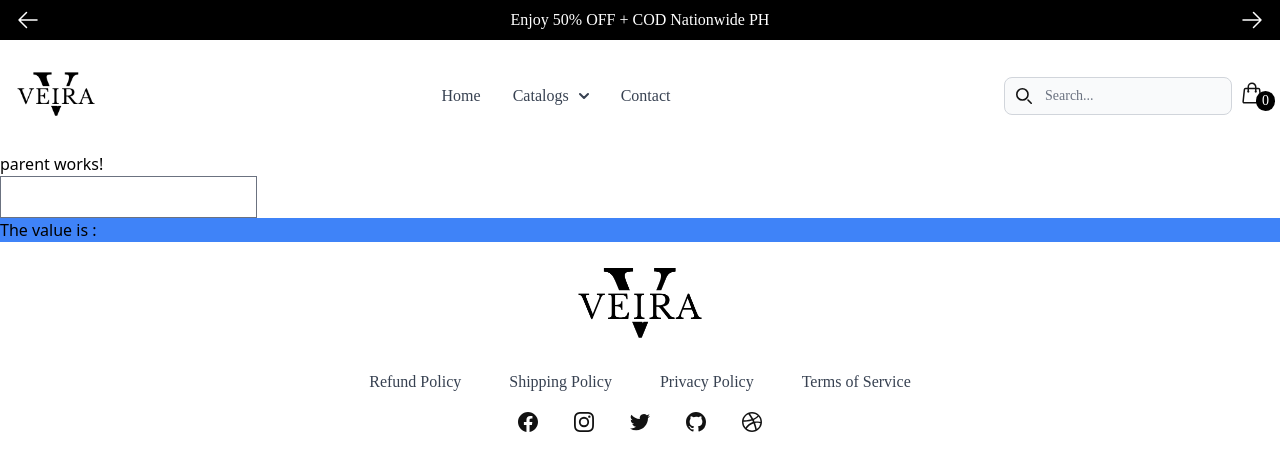
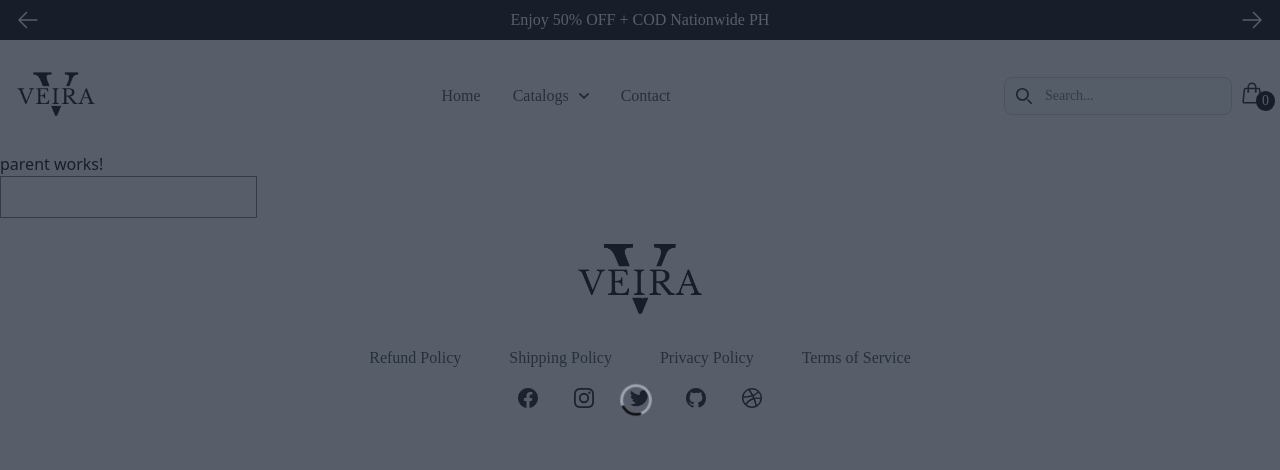
Before and after one commit to aaronbujatin/veira, an Angular app: page /parent in a window 1280 px wide. Shown: the top 470 px of the page. Built offline with nearby package versions, Linux system fonts and the light colour scheme.

Commit message:
email configuration added

```diff
--- a/src/app/components/checkout/checkout.component.html
+++ b/src/app/components/checkout/checkout.component.html
@@ -1,3 +1,4 @@
+<app-child *ngIf="isLoading"></app-child>
 <div class="grid h-full place-items-center font-['Assistant'] px-5">
     <form class="w-full max-w-4xl items-center bg-white p-8 border-black border m-6" [formGroup]="checkoutForm"  (ngSubmit)="submitForm()">
         <h1 class="py-2 my-3">Shipping information</h1>
--- a/src/app/components/checkout/checkout.component.ts
+++ b/src/app/components/checkout/checkout.component.ts
@@ -55,16 +55,19 @@
 
   submitForm() {
     if (this.checkoutForm.valid) {
+      this.isLoading = true
       const formData = this.checkoutForm.value
-      console.log(formData);
+
 
       this.orderService.saveOrder(formData).subscribe(
         (response) => {
           this.cartService.clearCart();
+
           this.handleBuyNotification()
-          console.log(response);
+          this.isLoading = false
+
         }, (error) => {
-          console.log(error);
+
         }
       )
     } else if(this.cartItems.length === 0){
@@ -74,12 +77,16 @@
     }
   }
 
+  isLoading = false
+
   createOrderItemFormGroup(item): FormGroup {
     return this.formBuilder.group({
       id: item.id,
       quantity: item.quantity,
       productId: item.productId,
-      unitPrice: item.unitPrice
+      unitPrice: item.unitPrice,
+      imageUrl : item.imageUrl,
+      productName : item.name
     });
   }
 
@@ -92,7 +99,7 @@
   handleBuyNotification(){
     Swal.fire({
       title: 'Woohoo, Order Successful',
-      text: "Congratulations! You've successfully purchased. You will receive an email notification within a minute",
+      text: "Congratulations! You've successfully purchased. You will receive an email notification within a seconds",
       icon: 'success',
       confirmButtonColor: '#121212',
       confirmButtonText: 'Home',
--- a/src/app/components/child/child.component.html
+++ b/src/app/components/child/child.component.html
@@ -1,3 +1,9 @@
-<div class="bg-blue-500">
-    <p>The value is : {{childReferenceVariable}}</p>
-</div>
+<div class="fixed inset-0 flex items-center justify-center bg-opacity-75 bg-gray-800 z-50">
+    <div role="status">
+        <svg aria-hidden="true" class="w-8 h-8 mr-2 text-gray-400 animate-spin dark:text-gray-600 fill-[#121212]" viewBox="0 0 100 101" fill="none" xmlns="http://www.w3.org/2000/svg">
+            <path d="M100 50.5908C100 78.2051 77.6142 100.591 50 100.591C22.3858 100.591 0 78.2051 0 50.5908C0 22.9766 22.3858 0.59082 50 0.59082C77.6142 0.59082 100 22.9766 100 50.5908ZM9.08144 50.5908C9.08144 73.1895 27.4013 91.5094 50 91.5094C72.5987 91.5094 90.9186 73.1895 90.9186 50.5908C90.9186 27.9921 72.5987 9.67226 50 9.67226C27.4013 9.67226 9.08144 27.9921 9.08144 50.5908Z" fill="currentColor"/>
+            <path d="M93.9676 39.0409C96.393 38.4038 97.8624 35.9116 97.0079 33.5539C95.2932 28.8227 92.871 24.3692 89.8167 20.348C85.8452 15.1192 80.8826 10.7238 75.2124 7.41289C69.5422 4.10194 63.2754 1.94025 56.7698 1.05124C51.7666 0.367541 46.6976 0.446843 41.7345 1.27873C39.2613 1.69328 37.813 4.19778 38.4501 6.62326C39.0873 9.04874 41.5694 10.4717 44.0505 10.1071C47.8511 9.54855 51.7191 9.52689 55.5402 10.0491C60.8642 10.7766 65.9928 12.5457 70.6331 15.2552C75.2735 17.9648 79.3347 21.5619 82.5849 25.841C84.9175 28.9121 86.7997 32.2913 88.1811 35.8758C89.083 38.2158 91.5421 39.6781 93.9676 39.0409Z" fill="currentFill"/>
+        </svg>
+        <span class="sr-only">Loading...</span>
+    </div>
+  </div>
--- a/src/app/components/header/header.component.html
+++ b/src/app/components/header/header.component.html
@@ -55,7 +55,7 @@
             <img src="assets/img/logo.png" class="h-16 mr-3 md:h-20" alt="Flowbite Logo" />
         </a>
         <div class="flex md:order-2">
-            <button type="button" data-collapse-toggle="navbar-search" aria-controls="navbar-search"
+            <!-- <button type="button" data-collapse-toggle="navbar-search" aria-controls="navbar-search"
                 aria-expanded="false"
                 class="md:hidden text-gray-500  dark:text-gray-400 hover:bg-gray-100 dark:hover:bg-gray-700 focus:outline-none focus:ring-4 focus:ring-gray-200 dark:focus:ring-gray-700 rounded-lg text-sm p-2 mr-1">
                 <svg class="w-5 h-5 text-[#121212]" aria-hidden="true" xmlns="http://www.w3.org/2000/svg" fill="none"
@@ -64,7 +64,7 @@
                         d="m19 19-4-4m0-7A7 7 0 1 1 1 8a7 7 0 0 1 14 0Z" />
                 </svg>
                 <span class="sr-only">Search</span>
-            </button>
+            </button> -->
             <!-- Cart icon in mobile view -->
              <a routerLink="/cart" class="relative md:hidden text-[#121212] dark:text-gray-400 hover:bg-gray-100 dark:hover:bg-gray-700 focus:outline-none focus:ring-4 focus:ring-gray-200 dark:focus:ring-gray-700 rounded-lg text-sm p-2.5 mr-1"><svg xmlns="http://www.w3.org/2000/svg"
                     fill="none" viewBox="0 0 24 24" stroke-width="1.5" stroke="currentColor" class="w-6 h-6">
@@ -75,6 +75,8 @@
 
 
             </a>
+
+            <!-- Mobile view -->
             <div class="relative hidden md:block">
                 <div>
                     <div class="absolute inset-y-0 left-0 flex items-center pl-3 pointer-events-none">
--- a/src/app/components/product-detail/product-detail.component.html
+++ b/src/app/components/product-detail/product-detail.component.html
@@ -36,6 +36,7 @@
                             </div>
                         </div>
                     </div>
+                    <img src="" alt="">
                     <h2 class="w-16 pb-1 text-sm text-[#121212] " *ngIf="selectedSize">
                         Stock: {{ getStock(selectedSize) }} </h2>
                     <div class="mb-8 mt-10">
--- a/src/app/components/product-detail/product-detail.component.ts
+++ b/src/app/components/product-detail/product-detail.component.ts
@@ -25,7 +25,7 @@
     private toastr: ToastrService) { }
 
   ngOnInit() {
-    console.log(this.cartService.getCartItems());
+
 
     this.route.params.subscribe(params => this.getProductById(params['id']))
 
@@ -96,7 +96,7 @@
 
   increment() {
     this.quantity = this.quantity + 1;
-    console.log(this.quantity);
+
 
   }
 
--- a/src/app/components/product-newarrival/product-newarrival.component.ts
+++ b/src/app/components/product-newarrival/product-newarrival.component.ts
@@ -21,7 +21,7 @@
     this.productService.getProductByCatalog("Japanese Street Fashion").subscribe(
       (response: Product[]) => {
         this.products = response
-        console.log(this.products);
+
 
       }
     )
--- a/src/app/model/order-item.model.ts
+++ b/src/app/model/order-item.model.ts
@@ -3,5 +3,7 @@
     id:number
     quantity : number
     product : number
-    unitPrice : number
+    unitPrice : number;
+    imageUrl : string;
+    productName: string
 }
--- a/src/app/service/order.service.ts
+++ b/src/app/service/order.service.ts
@@ -10,9 +10,10 @@
   constructor(private httpClient : HttpClient) { }
 
   private readonly baseUrl = environment.baseUrl
+  private readonly localUrl = "http://localhost:8080"
 
   public saveOrder(order){
-    return this.httpClient.post(`${this.baseUrl}/api/v1/orders`, order);
+    return this.httpClient.post(`${this.localUrl}/api/v1/orders`, order);
   }
 
 
```
Also changed, not shown: src/app/service/cart.service.ts (+4 -4 lines).
